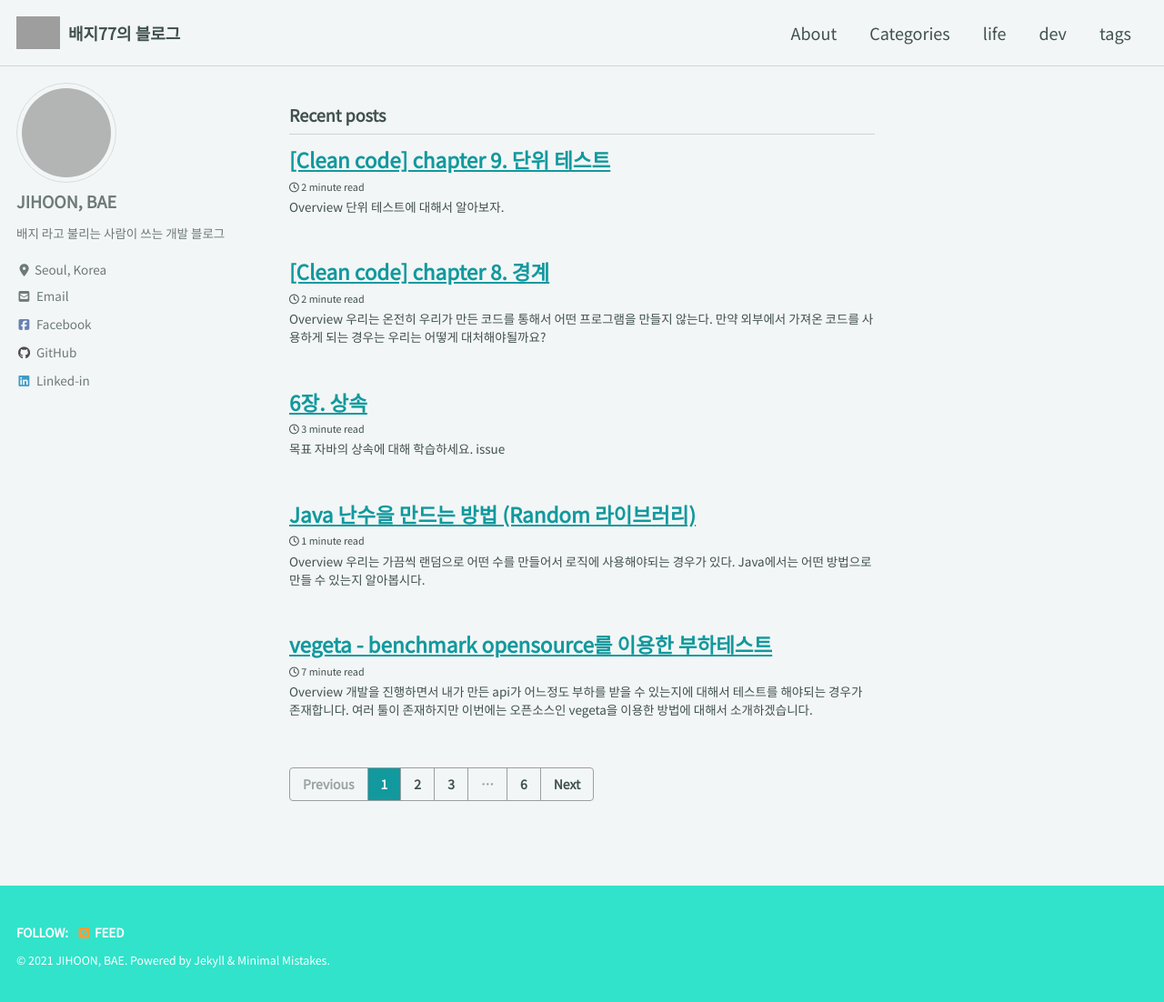
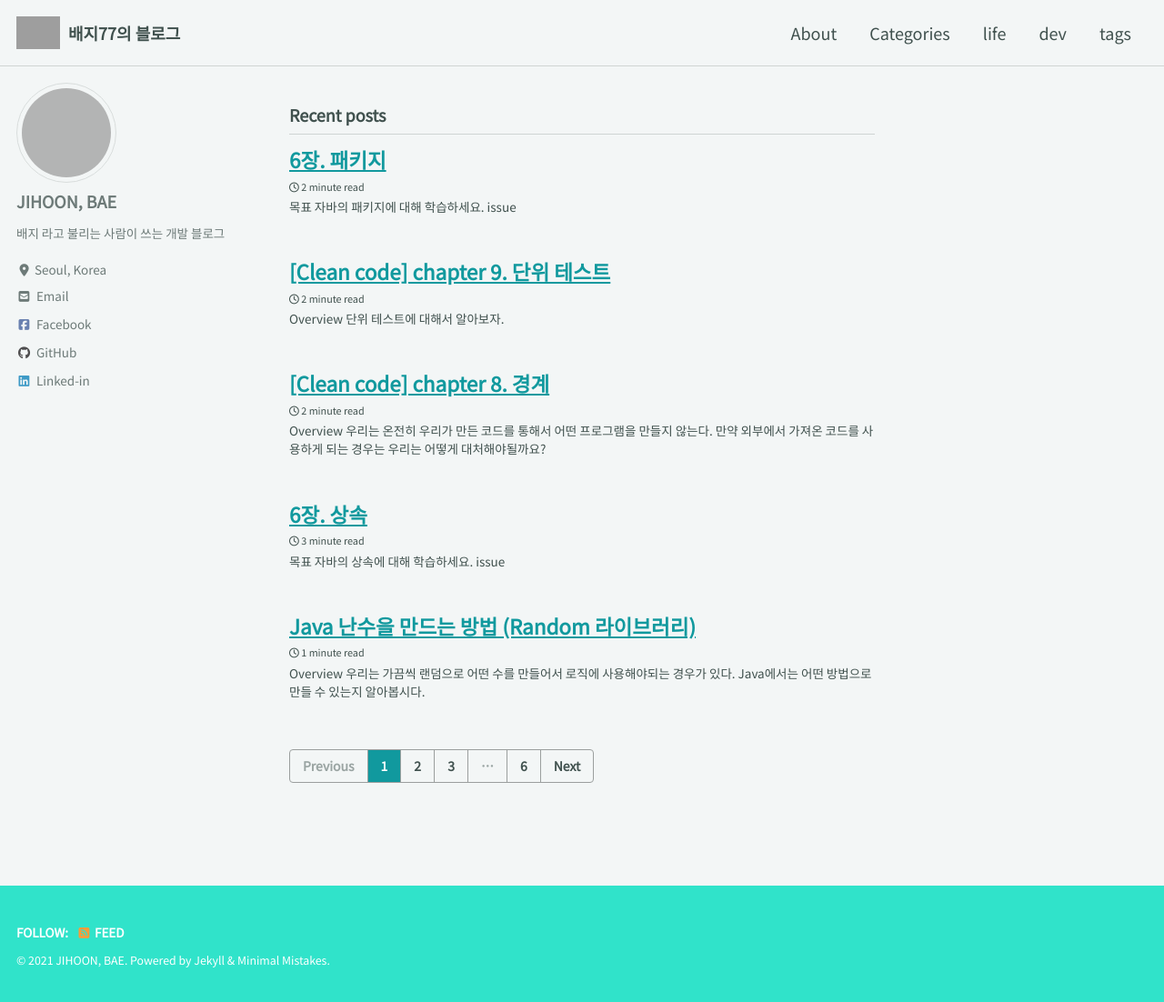
Before and after one commit to BaeJi77/BaeJi77.github.io, a Jekyll site: the page built from index.html, in a window 1280 px wide and 1102 px high. Shown: the whole window at 91% size. Built offline with Jekyll 4.4.1, drawn with Linux system fonts in a browser that asks for light colours; cached includes are drawn as plain includes; nearby versions of some CDN libraries; the list of posts is cut into pages by our own code; some of the changed lines change nothing that is shown; grey boxes are pictures that could not be loaded.

Commit message:
2021-01-02 java study week 7

````diff
--- a/_posts/dev/Java/2020-12-27-java-study-06.md
+++ b/_posts/dev/Java/2020-12-27-java-study-06.md
@@ -228,7 +228,7 @@ Object 클래스 내부에 존재하는 모든 메소드가 모든 클래스 내
   - 모든 클래스 인스턴스를 지정할 수 있는 다룰 수 있는 것이 필요했기 때문에 최상위에 Object라는 친구를 만듬
 
 
-## 8주차 과제
+## 7주차 과제
 - static import까지
 - classpath 관련
 
--- /dev/null
+++ b/_posts/dev/Java/2021-01-02-java-study-07.md
@@ -0,0 +1,114 @@
+---
+title: "6장. 패키지"
+description: "자바의 패키지에 대해 학습하세요."
+
+categories:
+  - dev
+  - java
+tags:
+  - dev
+  - java
+---
+
+# 목표
+자바의 패키지에 대해 학습하세요. [issue](https://github.com/whiteship/live-study/issues/7)
+
+# 학습할 것
+## package 키워드
+### package
+- 클래스들을 그룹화하기 위한 네임스페이스의 역할
+- 모든 클래스에는 정의된 클래스 이름과 패키지 이름이 있다.
+- 패키지를 정의하지 않으면 default 패키지로 분류된다.
+- 클래스 이름과 패키지 이름을 합친 것을 `FQCN(Fully Qualified Class Name)`
+
+### 사용법
+``` java
+package com.example
+```
+- 같은 패키지에 존재하는 추가적으로 import를 하지 않고도 class를 불러서 사용할 수 있다.
+
+## import 키워드
+- 다른 패키지에 있는 클래스를 참조하기 위해서 사용된다.
+- FQCN을 입력해서 import하게 된다.
+
+``` java
+import com.java.study.HelloWorld;
+
+---
+import com.java.study.*;
+
+---
+import static com.java.study.*;
+
+```
+- 첫번째는 해당 FQCN만을 사용할 수 있다.
+- 두번째는 `*`을 사용해서 해당 패키지에 있는 모든 class를 사용할 수 있다.
+- 세번째는 static을 사용한 경우이며 정적 멤버도 임포트를 할 수 있게 해준다.
+
+## 클래스패스
+클래스패스란, JVM이나 Java 컴파일러에 사용자정의 클래스와 해키지의 위치를 지정해주는 파라미터이다.
+
+자바가 클래스를 찾아 사용을 해야하는데, 클래스가 어디 있는지 명확하게 위치를 지정해주는 값이다.
+
+자바 파일이 compile이 진행되면 `.class`이 되게 된다.
+
+우리는 그 `.class`을 실행해야되며 그 실행을 위해서 명확하게 java가 해당 파일이 어디있는지 지정해주어야 한다.
+
+패키지가 있는 경우 경우 해당 패키지에 대한 경로를 명확하게 해주고 실행해야지 잘 실행된다.
+
+## -classpath 옵션
+- classpath를 명확하게 지정할 수 있다.
+- javac, java 모두에서 해당 옵션을 줄 수 있다.
+
+
+## 접근지시자
+멤버 변수, 메소드 들이 어디까지 접근 허용할 것인지에 대해서 지정하기 위해서 사용한다.
+- `private`: 외부 접근은 안되며 내부에서만 호출할 수 있다.
+- `public`: 어디에서든 호출할 수 있다.
+- `protect`: 동일 패키지, 상속 받은 클래스에서 호출할 수 있다.
+- `지정 안함`: default로 판단하며 이런 경우 같은 클래스 내부와 같은 패키지에 있는 친구들은 접근할 수 있다.
+
+
+# 라이브 방송
+## 방송 중 내용
+- FQCN (Fully Qualified Class Name): 어떤 언어를 사용하든지 들을 수 있는 용어다. (Ex. `com.hello.world.HoonMainClass`)
+- 빌드-인 패키지
+- 클래스패쓰: jvm 다루면서 이야기 했을 것입니다.
+- classpath는 컴파일, 런타임 둘 다 모두 사용할 수 있음.
+- 외부 라이브러리루
+  - 디펜더시에 추가된 애들은 외부에서 모두 jar파일들을 가져오는 것임.
+  - maven, gradle 이런 친구들은 해당 라이브러리들이 어디있는지 안다. (의존성에 대해서 알고 있다. 왜냐하면 디펜더스 해서 추가하기 때문에)
+  - 외부 라이브러리에 들어가 있는친구들 모두 classpath에 들어간 것이다.
+  - 컴파일, 런타임 모두 되기 때문에 maven에서 scop이라는 것이 있어서 run-time 이런 설정이 가능하다.
+- 점점 메모리가 증가한다고 했을 떄 그것은 leak이 있는 것이기 때문에 튜닝이 아닌 그 부분을 해결하는 것으로 해야됩니다.
+- 튜닝. 최대한으로 어플리케이션이 메모리를 효율적으로 사용할 수 있도록 하는 것. 그것이 튜닝.
+- classpath를 환경변수로 지정해버리면 모든 프로젝트에서 해당 클래스패스를 사용해야 되기 때문에 좋지 않으니까 지우세요!
+
+- Constant interface 를 사용해서 모든 변수를 모아두고 사용하는 경우가 있음. 이것을 별로 추천하지는 않음. (안티 패턴)
+  - interface에 변수를 정의하면 `public static final`이 자동으로 붙음
+  - 해당 변수들은 interface를 정의하는 이유가 아님.
+  - interface는 규약을 정의하기 위해서 존재한다.
+  - 상수를 사용하는데 단순히 인스턴스를 만드는 작업이 진행됨.
+
+
+## 8주차 과제 - 인터페이스
+- 쉽고 최신 자바 버전까지 공부 하기
+
+## 베스트 글 모음
+https://kils-log-of-develop.tistory.com/430
+
+https://blog.baesangwoo.dev/posts/java-livestudy-7week/
+
+https://www.notion.so/ed8e346f88f54849a06ff968b1877ca5
+
+https://pej4303.tistory.com/57
+
+https://gintrie.tistory.com/67
+
+https://ahnyezi.github.io/java/javastudy-7-package/
+
+https://velog.io/@jaden_94/7%EC%A3%BC%EC%B0%A8-%ED%95%AD%ED%95%B4%EC%9D%BC%EC%A7%80
+
+https://parkadd.tistory.com/45
+
+https://github.com/dacapolife87/javaStudy/blob/main/study/week07/Week07_package.md
````
